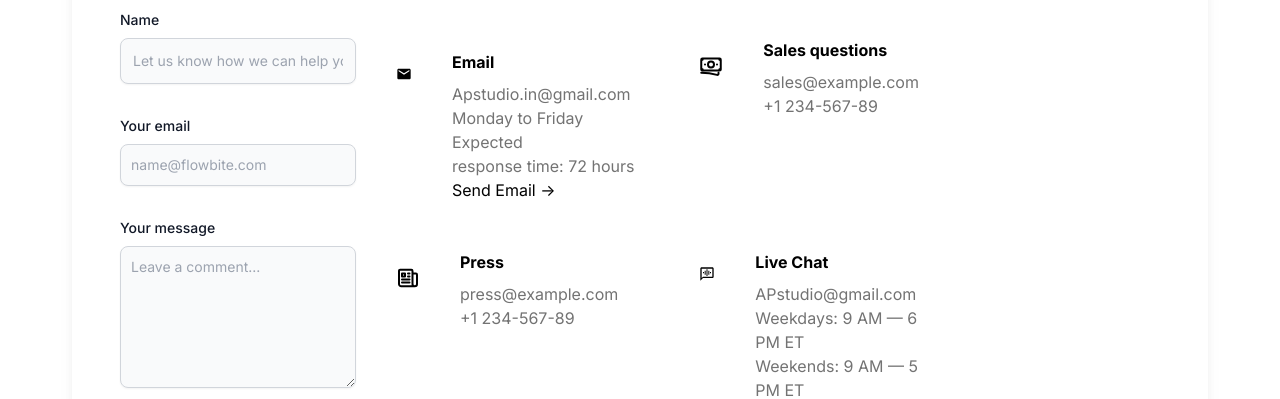
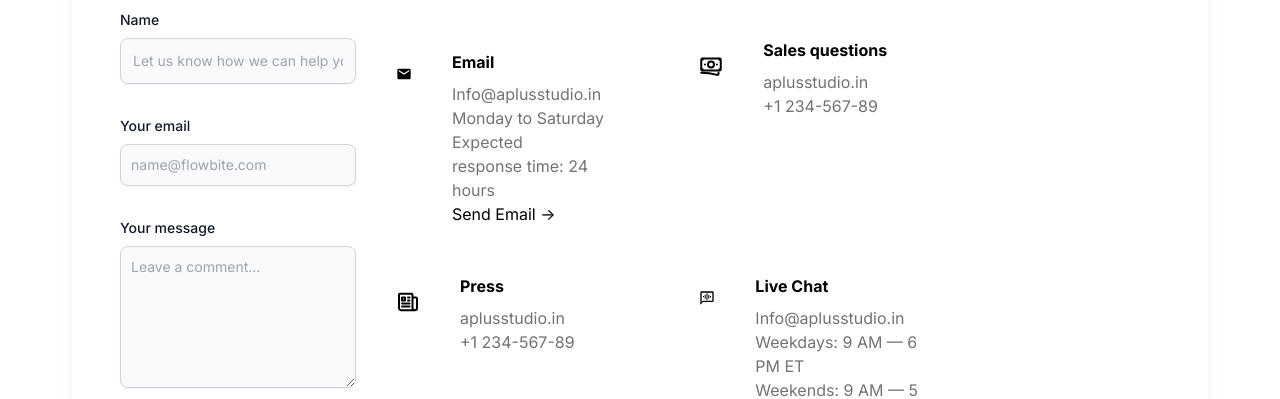
Before and after one commit to GulfamASB/APstudio2, a Next.js app: page /contacts in a window 1280 px wide. Shown: the part 864-1263 px from the top of the page. Built offline with nearby package versions, Linux system fonts and the light colour scheme; what tailwind-clip-path would draw is missing.

Commit message:
commit is only commit

```diff
--- a/src/app/components/Footer.js
+++ b/src/app/components/Footer.js
@@ -28,7 +28,7 @@ const Footer = () => {
                             <Link href="#"><i > <FaFacebookF /> </i></Link>
                             <Link href="#"><i > <FaTwitter /> </i> </Link>
                             <Link href="https://www.instagram.com/" target="_blank"><i > <FaInstagram />  </i></Link>
-                            <Link href="#"><i > <FaLinkedinIn /> </i></Link>
+                            <Link href="https://www.linkedin.com/in/a-plus-studio"><i > <FaLinkedinIn /> </i></Link>
                             <Link href="#"><i > <FaYoutube />  </i></Link>
                         </div>
                     </div>
--- a/src/app/contacts/page.js
+++ b/src/app/contacts/page.js
@@ -117,11 +117,11 @@ const Contact = () => {
                       Email
                     </p>
                     <p className="text-neutral-500 dark:text-neutral-200">
-                      Apstudio.in@gmail.com
+                      Info@aplusstudio.in
                     </p>
-                    <p className="text-neutral-500 dark:text-neutral-200">Monday to Friday Expected </p>
-                        <p className="text-neutral-500 dark:text-neutral-200">response time: 72 hours </p>
-                        <Link href="https://accounts.google.com/v3/signin/identifier?continue=https%3A%2F%2Fmail.google.com%2Fmail%2F&ifkv=AYZoVhey7rMENQWeEmyrMjZhFLDc-mkLmlMUOPPmEFnztrtgsB3gE8sS6mg-nLI6hIQnJ3gzshoBmg&rip=1&sacu=1&service=mail&flowName=GlifWebSignIn&flowEntry=ServiceLogin&dsh=S-821687130%3A1695292979854759&theme=glif">  Send Email <span>-&gt;</span></Link>
+                    <p className="text-neutral-500 dark:text-neutral-200">Monday to Saturday Expected </p>
+                        <p className="text-neutral-500 dark:text-neutral-200">response time: 24 hours </p>
+                        <Link href="https://gmail.com">  Send Email <span>-&gt;</span></Link>
                   </div>
                 </div>
               </div>
@@ -141,7 +141,7 @@ const Contact = () => {
                       Sales questions
                     </p>
                     <p className="text-neutral-500 dark:text-neutral-200">
-                      sales@example.com
+                      aplusstudio.in
                     </p>
                     <p className="text-neutral-500 dark:text-neutral-200">
                       +1 234-567-89
@@ -164,7 +164,7 @@ const Contact = () => {
                   <div className="ml-6 grow">
                     <p className="mb-2 font-bold dark:text-white">Press</p>
                     <p className="text-neutral-500 dark:text-neutral-200">
-                      press@example.com
+                      aplusstudio.in
                     </p>
                     <p className="text-neutral-500 dark:text-neutral-200">
                       +1 234-567-89
@@ -183,7 +183,7 @@ const Contact = () => {
                     <p className="mb-2 font-bold dark:text-white">Live Chat
                         </p>
                     <p className="text-neutral-500 dark:text-neutral-200">
-                     APstudio@gmail.com
+                     Info@aplusstudio.in
                     </p>
                     <p className="text-neutral-500 dark:text-neutral-200">Weekdays: 9 AM — 6 PM ET</p>
                         <p className="text-neutral-500 dark:text-neutral-200">Weekends: 9 AM — 5 PM ET </p>
```
